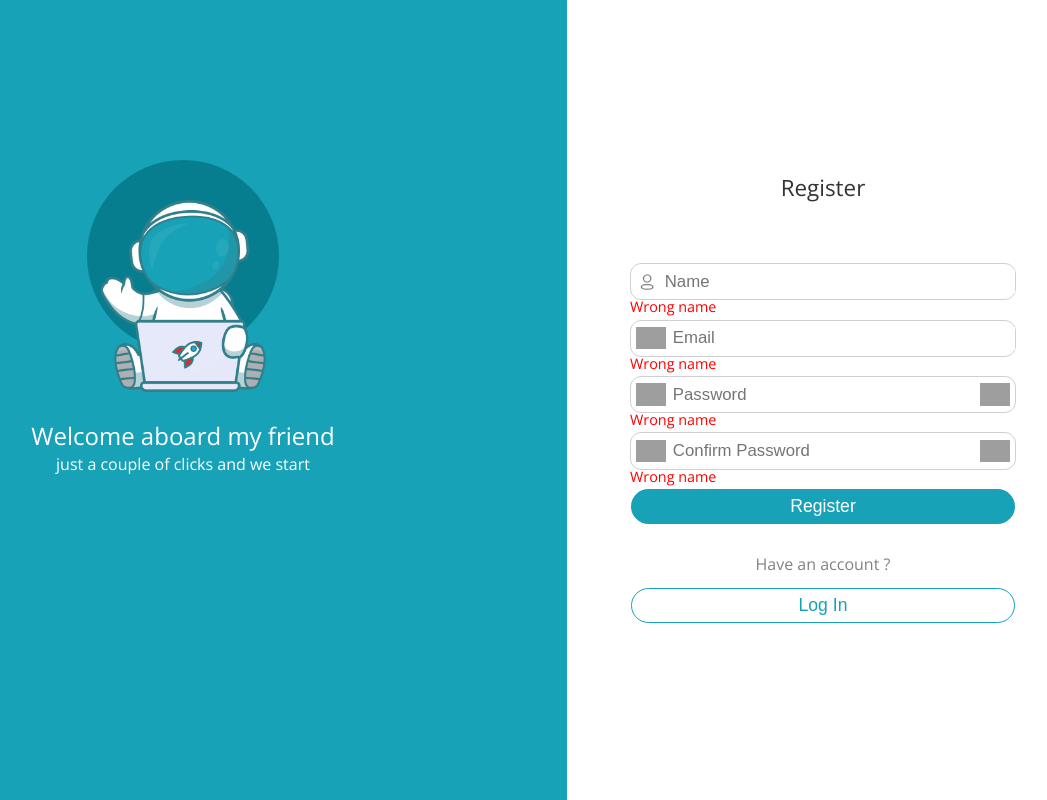
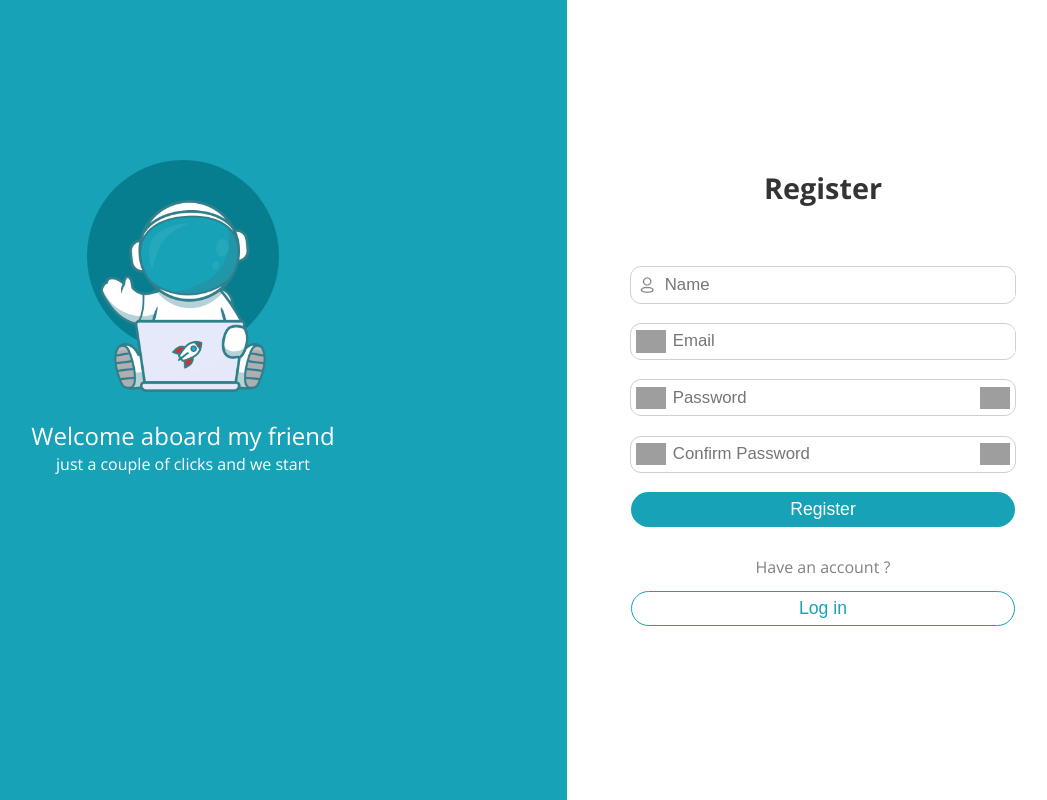
Before and after one commit to sumit7894/pro-manage, a React (Create React App) app: page / in a window 1280 px wide. Shown: the whole page, without its empty margins (201-1248 px from the left). Built offline with nearby package versions, Linux system fonts and the light colour scheme; grey boxes are pictures that could not be loaded.

Commit message:
added form validation in auth page

```diff
--- a/src/components/Auth/AuthForm/AuthForm.jsx
+++ b/src/components/Auth/AuthForm/AuthForm.jsx
@@ -4,54 +4,95 @@ import USER_IMG from '../../../utils/assests/user_icon.png'
 import EMAIL_IMG from '../../../utils/assests/mail.png'
 import LOCK_IMG from '../../../utils/assests/lock.png'
 import EYE_IMG from '../../../utils/assests/eye.png'
+import { checkConfirmPassword, checkEmail, checkName,  checkPassword } from '../../../utils/validation/validate'
 const AuthForm = () => {
+  const [isRegistration,setIsRegistration] = useState(true);
   const [togglePass,setTogglePass] = useState(false);
   const [toggleConfirmPass,setToggleConfirmPass] = useState(false);
+  const [name,setName] = useState();
+  const [email,setEmail] = useState();
+  const [password,setPassword] = useState();
+  const [confirmPassword,setConfirmPassword] = useState();
+  const [error,setError] = useState({
+    nameError:"",
+    emailError:"",
+    passwordError:"",
+    confirmPasswordError:""
+  })
+
+  const handleRegistration =()=>{
+    const newError ={};
+    newError.nameError = checkName(name);
+    newError.emailError = checkEmail(email);
+    newError.passwordError =checkPassword(password);
+    console.log(password);
+    newError.confirmPasswordError = checkConfirmPassword(password,confirmPassword);
+    setError(newError);
+    console.log(error.passwordError);
+  }
   return (
     <div className={styles.main__auth}>
-      <span className={styles.auth__heading}>Register</span>
+      <span className={styles.auth__heading}>
+        {isRegistration ? "Register" : "Login"}
+      </span>
       <div className={styles.auth__form__container}>
         <form onSubmit={(e)=>e.preventDefault()}>
-          <div className={styles.input__container}>
+          {isRegistration && (<div className={styles.input__container}>
             <img src={USER_IMG} alt='name'/>
-            <input type='text' placeholder='Name'/>
-          </div>
-          <div className={styles.input__error}> Wrong name</div>
+            <input type='text' placeholder='Name'
+            onChange={(e)=>setName(e.target.value)}
+            />
+          </div>)}
+         {isRegistration && ( <div className={styles.input__error}> {error.nameError}</div>)}
 
           <div className={styles.input__container}>
           <img src={EMAIL_IMG} alt='email'/>
-            <input type='email' placeholder='Email'/>
+            <input type='email' placeholder='Email'
+            onChange={(e)=>setEmail(e.target.value)}
+            />
           </div>
-          <div className={styles.input__error}> Wrong name</div>
+          <div className={styles.input__error}> {error.emailError}</div>
 
           <div className={styles.input__container}>
           <img src={LOCK_IMG} alt='password'/>
-            <input type={togglePass ? "text":"password"} placeholder='Password'/>
+            <input type={togglePass ? "text":"password"} placeholder='Password'
+            onChange={(e)=>setPassword(e.target.value)}
+            />
             <img src={EYE_IMG} alt='toggleview'
             onClick={()=>setTogglePass(!togglePass)}
             />
           </div>
-          <div className={styles.input__error}> Wrong name</div>
+          <div className={styles.input__error}> {error.passwordError}</div>
 
-          <div className={styles.input__container}>
-          <img src={LOCK_IMG} alt='password'/>
-          <input type={toggleConfirmPass ? "text":"password"} placeholder='Confirm Password'/>
+          {isRegistration && (<div className={styles.input__container}>
+          <img src={LOCK_IMG} alt='confirm-password'/>
+          <input type={toggleConfirmPass ? "text":"password"}
+          placeholder='Confirm Password'
+          onChange={(e)=>setConfirmPassword(e.target.value)}
+          />
           <img src={EYE_IMG} alt='toggleview'
           onClick={()=>setToggleConfirmPass(!toggleConfirmPass)}
           />
-          </div>
-          <div className={styles.input__error}> Wrong name</div>
+          </div>)}
+          {isRegistration && (<div className={styles.input__error}> {error.confirmPasswordError}</div>)}
 
-        <button className={styles.submit__button}>
-          Register
-        </button>
+        {isRegistration ?
+        <button
+        className={styles.submit__button}
+        onClick={handleRegistration}
+        >
+         Register </button> :
+         <button className={styles.submit__button}>
+         Login
+       </button>
+        }
         </form>
       </div>
       <span className={styles.bottom__heading}>
-          Have an account ?
+        {isRegistration ? "Have an account ?" : "Have no account yet?"}
         </span>
-        <button className={styles.toggle__button}>
-          Log In
+        <button className={styles.toggle__button} onClick={()=>setIsRegistration(!isRegistration)}>
+          {isRegistration ? "Log in" : "Register"}
         </button>
     </div>
   )
--- a/src/components/Auth/AuthForm/authform.module.css
+++ b/src/components/Auth/AuthForm/authform.module.css
@@ -11,8 +11,9 @@
 .auth__heading
 {
     color: #343434;
-    font-size: 1.4rem;
+    font-size: 1.8rem;
     margin-bottom: 4rem;
+    font-weight: 510;
 }
 
 .input__container
--- /dev/null
+++ b/src/utils/validation/validate.js
@@ -0,0 +1,42 @@
+export const checkName = (name)=>{
+
+    const nameRegex = /^[A-Za-z]+(?: [A-Za-z]+)*$/ && /^.{1,50}$/;
+    if(!name?.trim())
+    {
+        return "Please enter a valid name"
+    }
+    if(name.length >50){
+        return "Name is too long";
+    }
+    else if(!nameRegex.test(name)){
+        return "Please enter a valid name";
+    }else{
+        return "";
+    }
+}
+export const checkEmail =(email)=>{
+    const isEmailValid = /\w+([-+.']\w+)*@\w+([-.]\w+)*\.\w+([-.]\w+)*/.test(email);
+    if(isEmailValid)
+    {
+        return ""
+    }else{
+        return "Please enter a valid email"
+    }
+}
+export const checkPassword =(password)=>{
+    if(password.trim().length <5)
+    {
+        return "Password must contain at least 5 characters long without spaces"
+    }else
+    {
+        return "";
+    }
+}
+export const checkConfirmPassword = (password,confirmPassword)=>{
+    if(password !== confirmPassword)
+    {
+        return "Passwords don't match"
+    }else{
+        return "";
+    }
+}
```
